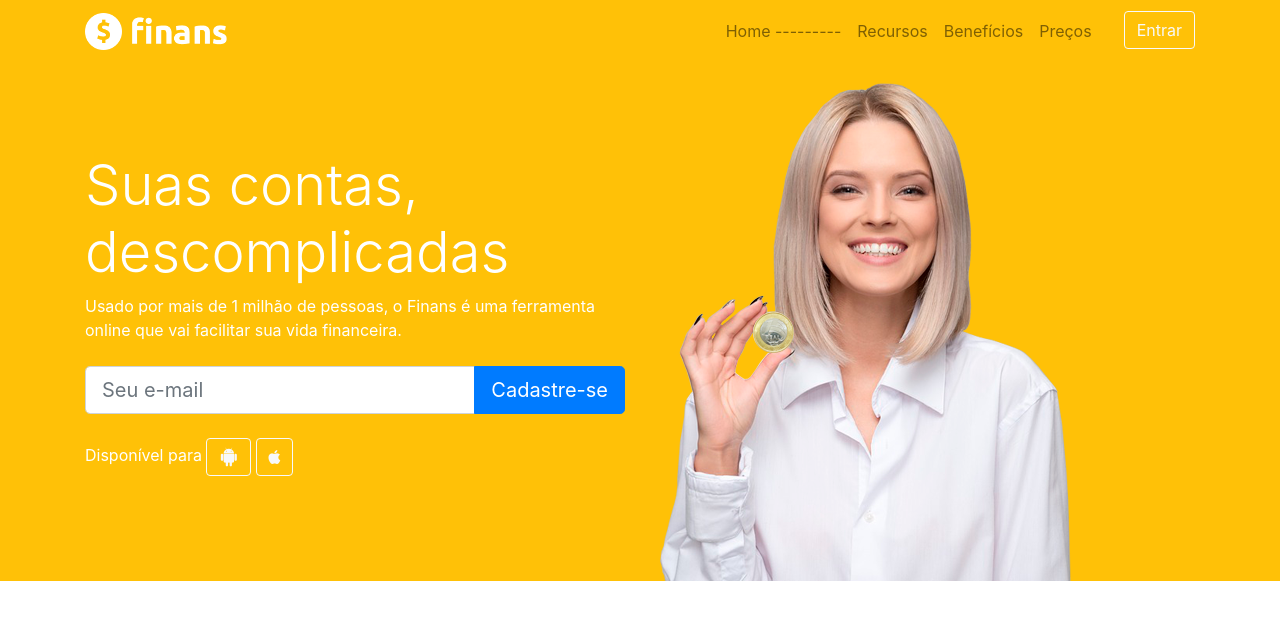
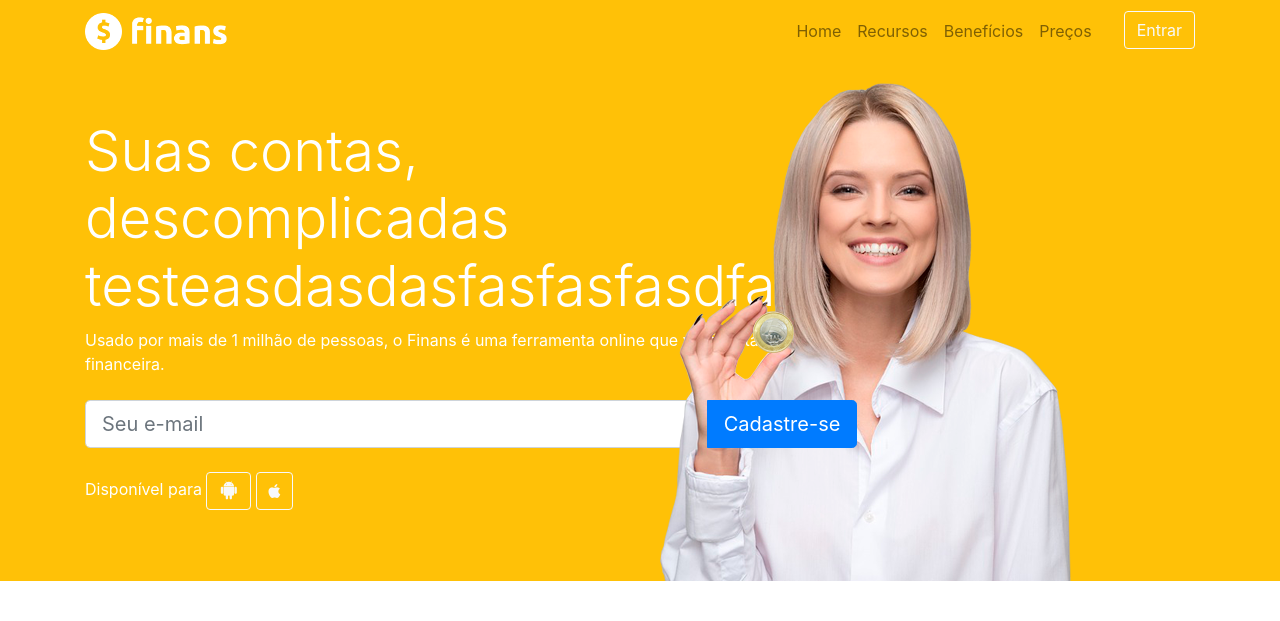
Before and after one commit to alfredostochiero/site-financa, a Django app: page / in a window 1280 px wide. Shown: the top 621 px of the page. Run offline with Django 3.2, Linux system fonts and the light colour scheme; some libraries are stand-ins or nearby versions.

Commit message:
teste com heroku e deploy

```diff
--- a/site_finans/templates/_cabecalho.html
+++ b/site_finans/templates/_cabecalho.html
@@ -16,7 +16,7 @@
           <div class="collapse navbar-collapse" id="nav-principal">
             <ul class="navbar-nav ml-auto">
               <li class="nav-item">
-                <a href="/" class="nav-link">Home ---------</a>
+                <a href="/" class="nav-link">Home</a>
               </li>
               <li class="nav-item">
                 <a href="/recursos" class="nav-link">Recursos</a>
--- a/site_finans/templates/index.html
+++ b/site_finans/templates/index.html
@@ -13,7 +13,7 @@
           <div class="col-md-6 d-flex"><!-- Textos da seção -->
             <div class="align-self-center">
 
-              <h1 class="display-4">Suas contas, descomplicadas</h1>
+              <h1 class="display-4">Suas contas, descomplicadas testeasdasdasfasfasfasdfasdf</h1>
               <p>
                 Usado por mais de 1 milhão de pessoas, o Finans é uma ferramenta online que vai facilitar sua vida financeira.
               </p>
```
